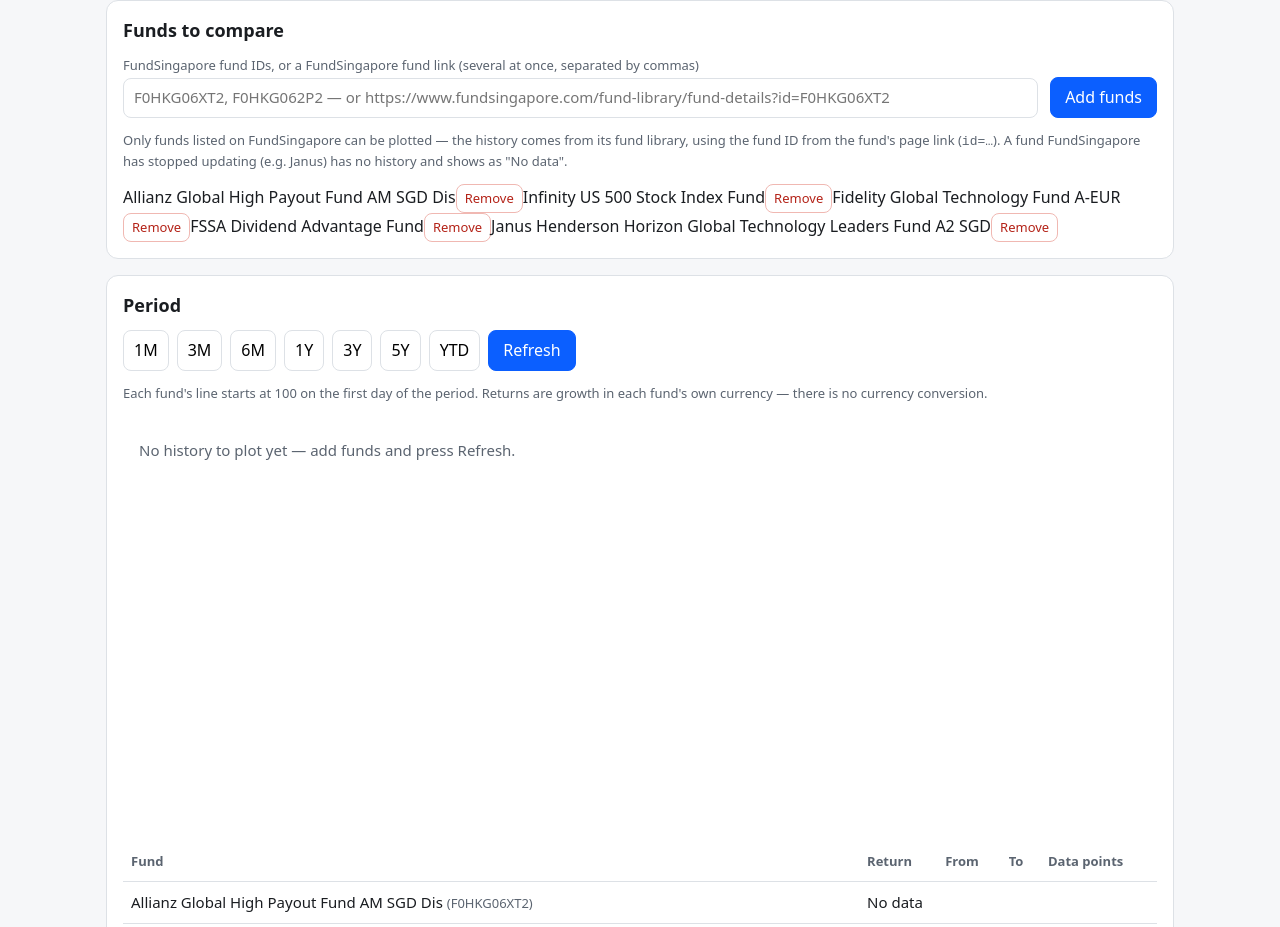
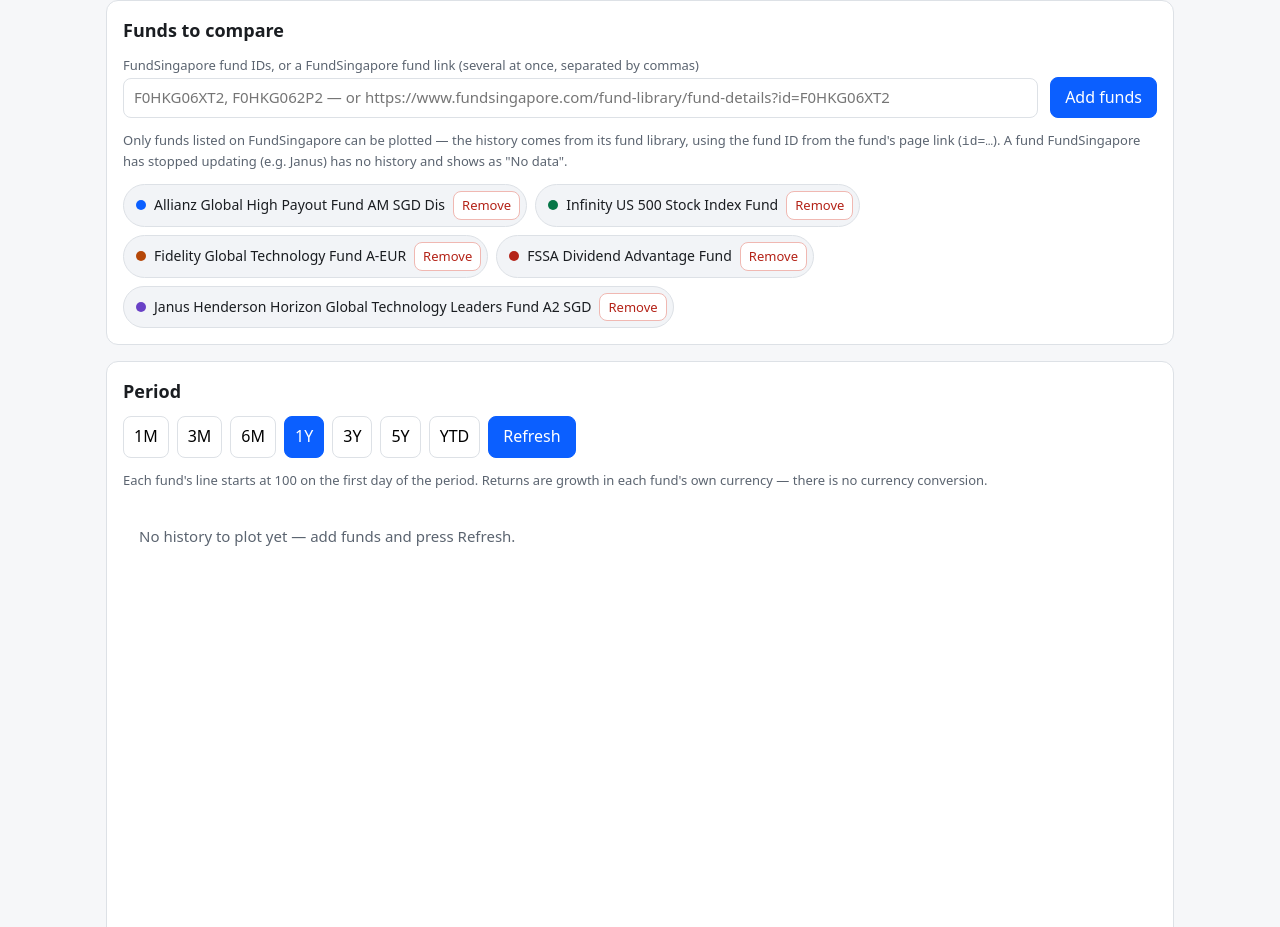
Before and after one commit to ooikk/Muse-Fund-Prices, a plain HTML site: page compare.html in a window 1280 px wide. Shown: the part 210-1137 px from the top of the page. Drawn offline with Linux system fonts and the light colour scheme; no server answers.

Commit message:
Add styles for the fund comparison page

```diff
--- a/styles.css
+++ b/styles.css
@@ -36,4 +36,11 @@ td a { color:var(--blue); }
 .badge.seed { background:#f2f4f7; color:var(--muted); }
 .row-actions { display:flex; gap:6px; flex-wrap:wrap; }
 footer { padding-bottom: 32px; color:var(--muted); font-size:13px; }
+.fund-list { display:flex; flex-wrap:wrap; gap:8px; margin-top:12px; }
+.fund-chip { display:inline-flex; align-items:center; gap:8px; background:#f2f4f7; border:1px solid var(--line); border-radius:999px; padding:6px 6px 6px 12px; font-size:14px; }
+.chip-dot { display:inline-block; width:10px; height:10px; border-radius:50%; flex:none; }
+.period-btn.active { background:var(--blue); color:#fff; border-color:var(--blue); }
+.chart-wrap { position:relative; margin:12px 0; }
+.chart-wrap canvas { width:100%; height:420px; display:block; }
+.chart-tip { position:absolute; background:#fff; border:1px solid var(--line); border-radius:8px; padding:8px 10px; font-size:13px; line-height:1.6; box-shadow:0 2px 8px rgba(0,0,0,.12); pointer-events:none; max-width:320px; z-index:2; }
 @media (max-width: 640px) { th:nth-child(5), td:nth-child(5) { display:none; } }
```
